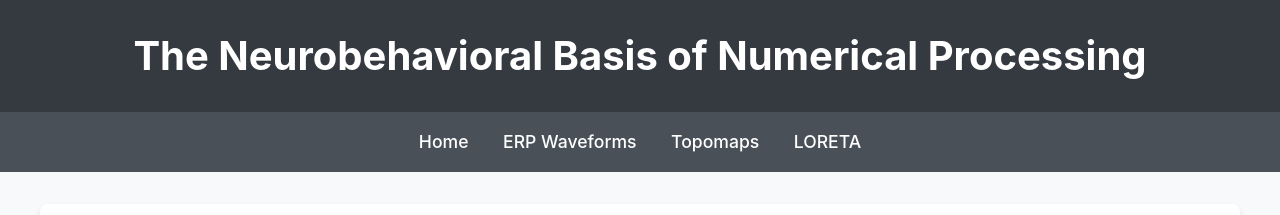
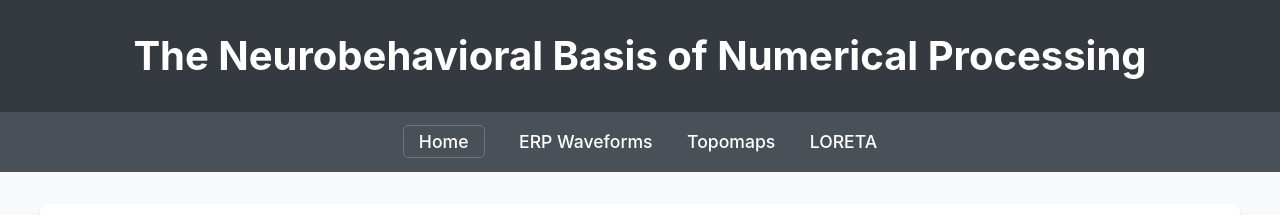
Before and after one commit to yurigushiken/eeg-image-analysis, a plain HTML site: page docs/index.html in a window 1280 px wide. Shown: the top 215 px of the page. Drawn offline with Linux system fonts and the light colour scheme.

Commit message:
style: Differentiate Home link in navigation bar

```diff
--- a/docs/css/style.css
+++ b/docs/css/style.css
@@ -63,6 +63,13 @@ nav a:hover {
     color: #17a2b8;
 }
 
+/* Style for the 'Home' link */
+nav a.nav-home {
+    border: 1px solid #6c757d;
+    border-radius: 5px;
+    padding: 5px 15px;
+}
+
 /* Main Content Area */
 main {
     max-width: 1200px;
--- a/docs/index.html
+++ b/docs/index.html
@@ -12,7 +12,7 @@
     </header>
 
     <nav>
-        <a href="index.html">Home</a>
+        <a href="index.html" class="nav-home">Home</a>
         <a href="erp-waveforms.html">ERP Waveforms</a>
         <a href="topomaps.html">Topomaps</a>
         <a href="loreta.html">LORETA</a>
```
Also changed, not shown: docs/erp-waveforms.html (+1 -1 lines), docs/loreta.html (+1 -1 lines), docs/topomaps.html (+1 -1 lines).
